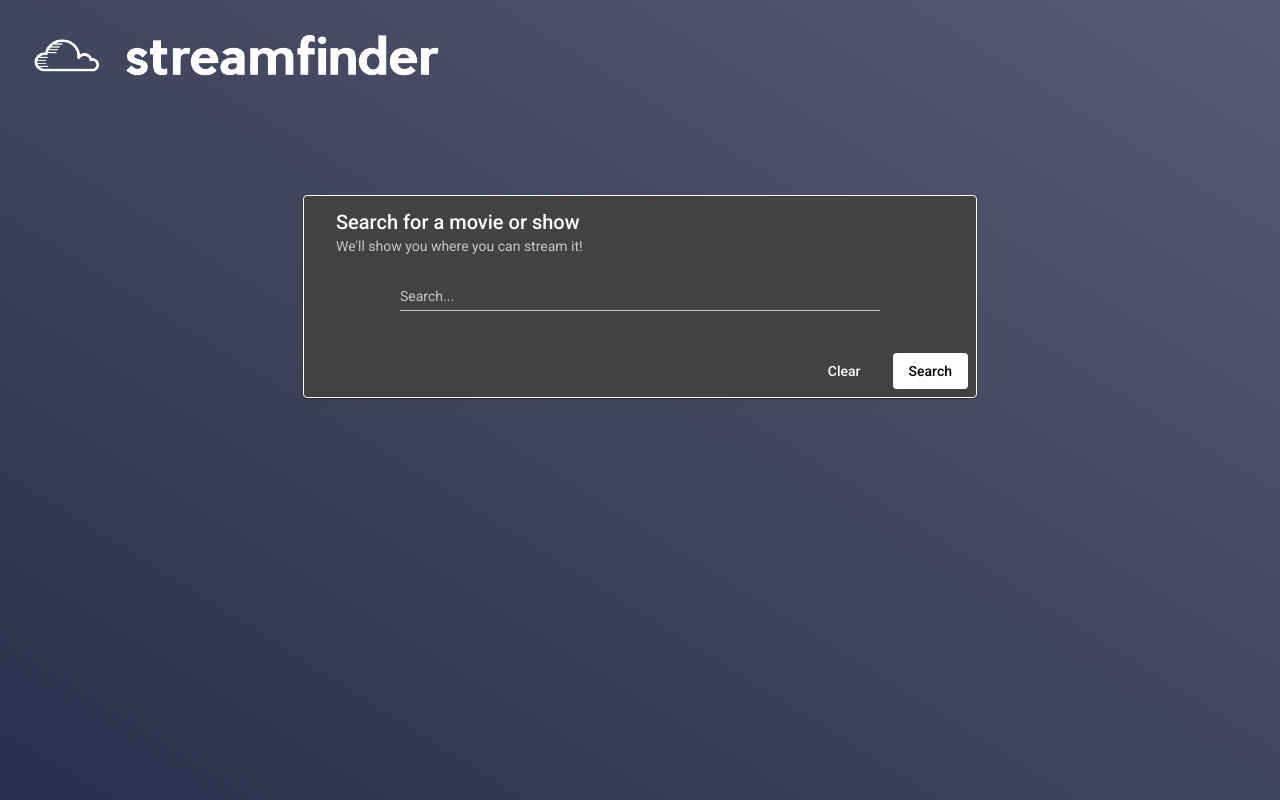
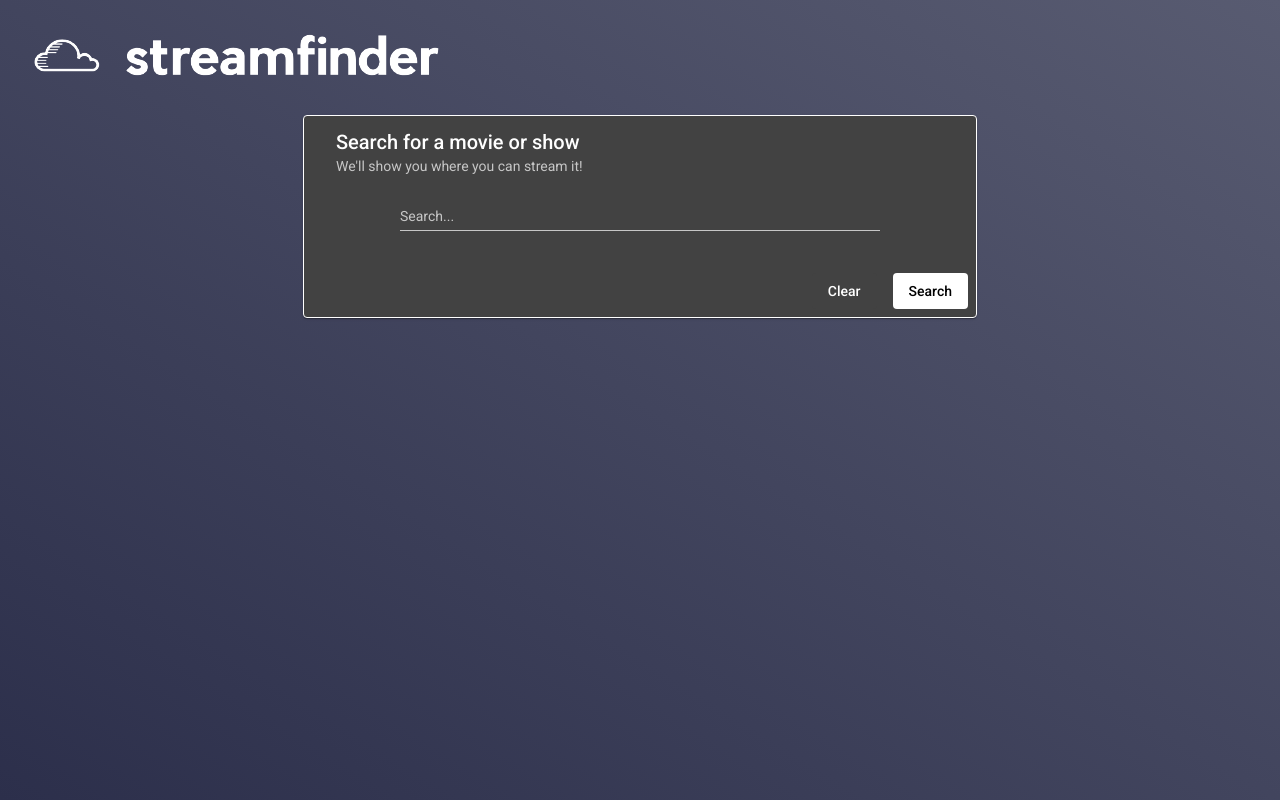
Before and after one commit to Fawlty22/StreamFinder, an Angular app in the folder streamfinder/: page / in a window 1280 px wide. Built offline with nearby package versions, Linux system fonts and the light colour scheme.

Commit message:
styling edits and back totop button comments removed

```diff
--- a/streamfinder/src/app/components/back-to-top/back-to-top.component.ts
+++ b/streamfinder/src/app/components/back-to-top/back-to-top.component.ts
@@ -10,13 +10,10 @@ export class BackToTopComponent {
 
   @HostListener('window:scroll', [])
   onScroll(): void {
-    // Check scroll position and toggle button visibility
     this.isButtonVisible = window.pageYOffset > 100;
-    console.log(window.pageYOffset > 100)
   }
 
   scrollToTop(): void {
-    // Scroll to the top of the page
     window.scrollTo({ top: 0, behavior: 'smooth' });
   }
 }
--- a/streamfinder/src/app/components/main-search/main-search.component.scss
+++ b/streamfinder/src/app/components/main-search/main-search.component.scss
@@ -4,7 +4,7 @@
 mat-card {
   width: 50%;
   height: fit-content;
-  margin: 5rem auto 0;
+  margin: 0 auto;
   border: 1px solid white;
 }
 
```
